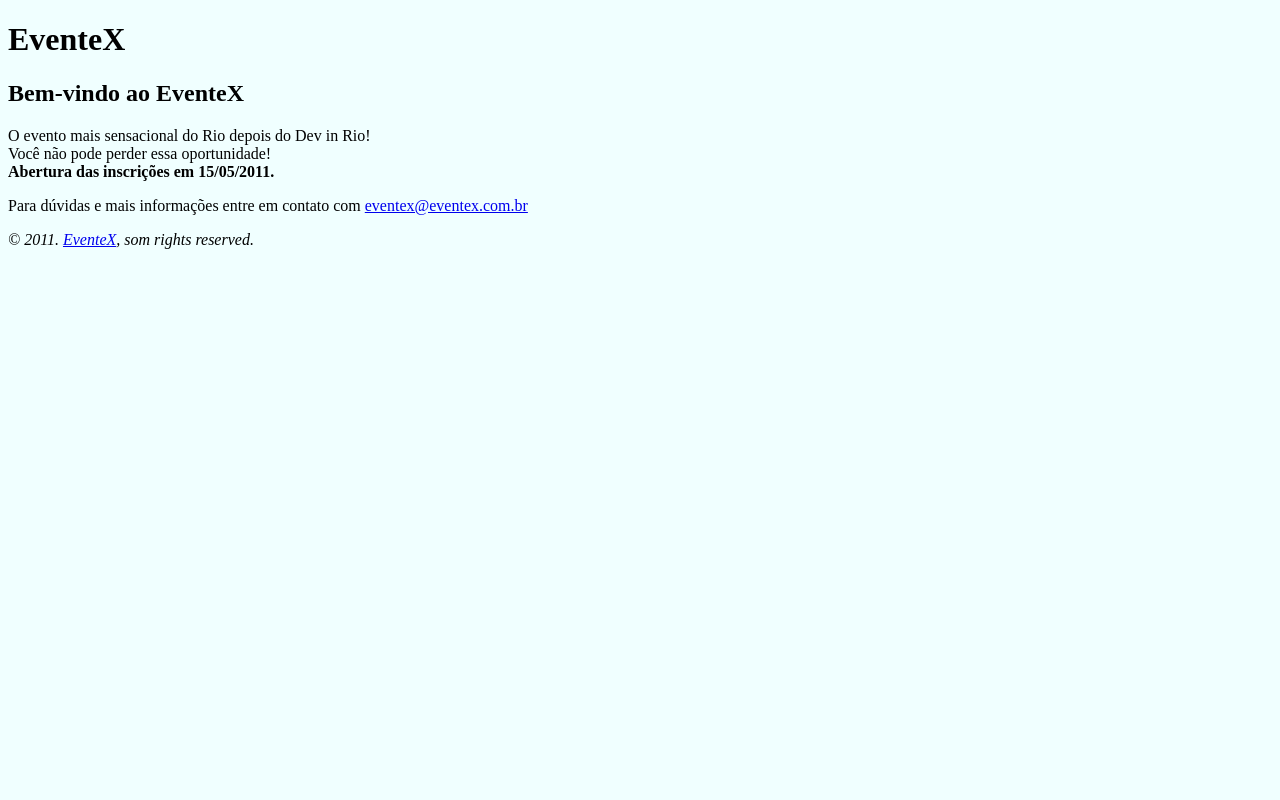
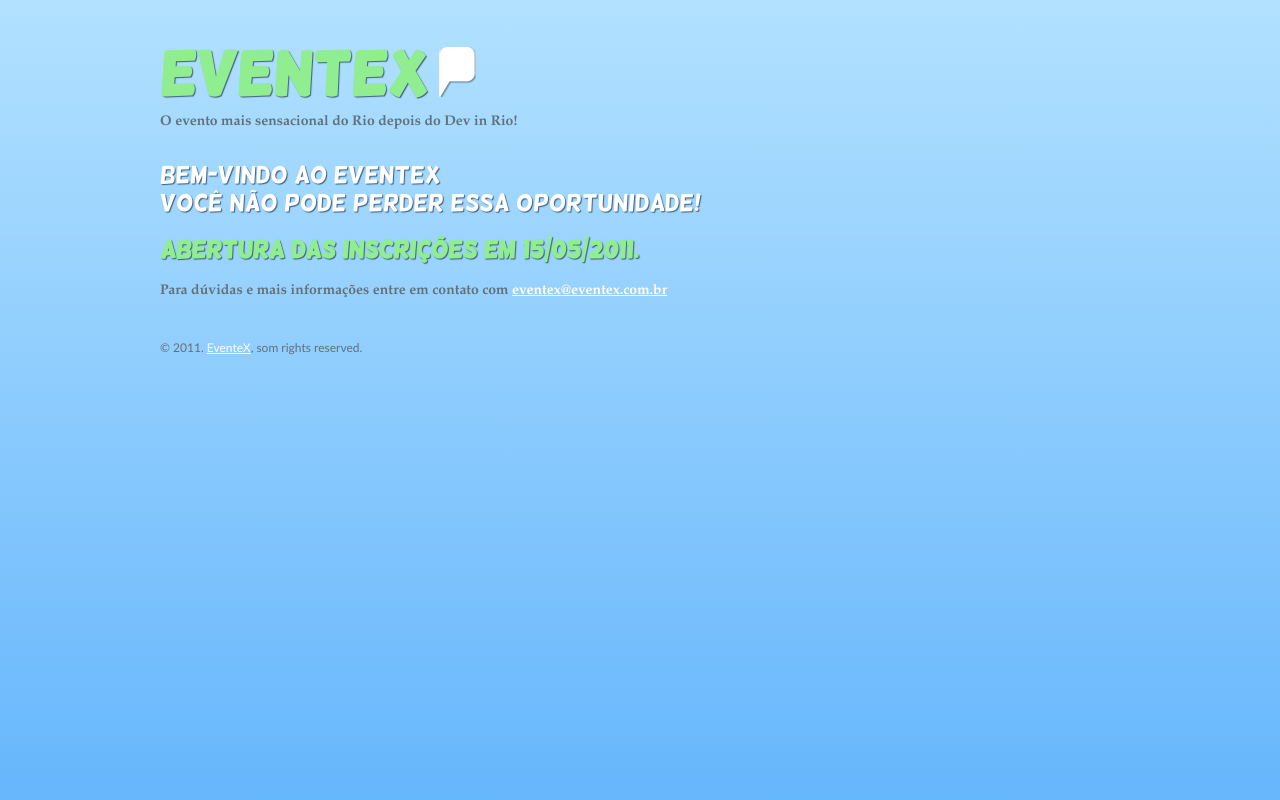
Before and after one commit to macndesign/eventex, a Django app: page / in a window 1280 px wide. Run offline with Django 3.2, Linux system fonts and the light colour scheme; parts of the project's set-up code (start-up, migrations or seed data) failed here and were passed over.

Commit message:
design, css e template

```diff
--- a/static/css/default.css
+++ b/static/css/default.css
@@ -1,3 +1,106 @@
-body {
-    background: #f0ffff;
+@font-face {
+	font-family: 'Helsinki';
+	src: url('../font/helsinki-webfont.eot');
+	src: local('☺'), url('../font/helsinki-webfont.woff') format('woff'), url('../font/helsinki-webfont.ttf') format('truetype'), url('../font/helsinki-webfont.svg#webfont5TvLDl3w') format('svg');
+	font-weight: normal;
+	font-style: normal;
 }
+article, section, aside, hgroup, nav, header, footer, figure, figcaption {
+  display: block;
+}
+* {
+  padding: 0;
+  margin: 0;
+}
+a {
+  color: #fff;
+}
+html, body {
+  font-family: "Trebuchet MS", Helvetica, sans-serif;
+  height: 100%;
+  background: #b2e1ff; /* old browsers */
+  background: -moz-linear-gradient(top, #b2e1ff 0%, #66b6fc 100%); /* firefox */
+  background: -webkit-gradient(linear, left top, left bottom, color-stop(0%,#b2e1ff), color-stop(100%,#66b6fc)); /* webkit */
+  filter: progid:DXImageTransform.Microsoft.gradient( startColorstr='#b2e1ff', endColorstr='#66b6fc',GradientType=0 ); /* ie */
+}
+.container {
+  min-height: 100%;
+  width: 960px;
+  margin: 0 auto;
+}
+* html .container {
+  height: 100%;
+}
+header h1 {
+  display: inline-block;
+  font-family: Helsinki, Arial Black, Gadget, sans-serif;
+  padding: 40px 50px 5px 0px;
+  font-size: 60px;
+  background: url(../img/bubble.png) no-repeat right 47px;
+  text-shadow: 1px 1px 1px #42607a;
+  filter: dropshadow(color=#42607a, offx=1, offy=1);
+}
+header h1 a {
+  text-decoration: none;
+  color: #90ee90;
+}
+header h2, .view h2 {
+  font-family: "Palatino Linotype", "Book Antiqua", Palatino, serif;
+  margin: 0px 0px 30px 0px;
+  font-size: 14px;
+  color: #627077;
+}
+.itens {
+  list-style: none;
+}
+.item > p {
+  font-family: Helsinki, Arial Black, Gadget, sans-serif;
+  text-decoration: none;
+  color: #fff;
+  font-size: 24px;
+  text-shadow: 1px 1px 1px #42607a;
+  filter: dropshadow(color=#42607a, offx=1, offy=1);
+  -webkit-transition: all .5s ;
+  -moz-transition: all .5s ;
+  -o-transition: all .5s ;
+  transition: all .5s ;
+}
+.item > p:hover {
+  color: #cbffff;
+}
+.item > p > strong {
+    color: #90ee90;
+}
+.single .item > p {
+  font-size: 40px;
+}
+.single .item > p:hover {
+  color: #fff;
+}
+.answers {
+  width: 960px;
+  list-style: none;
+  overflow: auto;
+  margin: 10px 0px 30px 0px;
+}
+.answers li {
+  float: left;
+  width: 460px;
+  margin: 10px;
+}
+nav ul {
+  list-style: none;
+  overflow: auto;
+}
+nav ul li {
+  float: left;
+  margin-right: 20px;
+}
+nav ul li a:hover {
+  text-decoration: none;
+}
+footer {
+  font-size: 12px;
+  margin: 40px 0px;
+  color: #627077;
+}
--- a/templates/index.html
+++ b/templates/index.html
@@ -1,29 +1,40 @@
 <!DOCTYPE html>
 <html>
 <head>
-    <title>EventeX</title>
+    <title>Ask</title>
+    <meta charset="utf-8" />
     <link href="{{ STATIC_URL }}css/default.css" rel="stylesheet" media="screen">
 </head>
 <body>
+<div class="container">
     <header>
-        <h1>EventeX</h1>
+        <hgroup>
+            <h1><a href="{% url index %}">EventeX</a></h1>
+            <h2>O evento mais sensacional do Rio depois do Dev in Rio!</h2>
+        </hgroup>
     </header>
-    <article>
-        <h2>Bem-vindo ao EventeX</h2>
-        <section>
-            <p>
-                O evento mais sensacional do Rio depois do Dev in Rio!<br />
-                Voc&ecirc; n&atilde;o pode perder essa oportunidade!<br />
-                <strong>Abertura das inscri&ccedil;&otilde;es em 15/05/2011.</strong>
-            </p>
-            <p>
-                Para d&uacute;vidas e mais informa&ccedil;&otilde;es entre em contato com
-                <a href="mailto:eventex@eventex.com">eventex@eventex.com.br</a>
-            </p>
-        </section>
-    </article>
+    <div class="view">
+        <ul class="itens">
+            <li class="item">
+                <p>Bem-vindo ao EventeX</p>
+            </li>
+            <li class="item">
+                <p>Voc&ecirc; n&atilde;o pode perder essa oportunidade!</p>
+            </li>
+            <li class="item">
+                <br />
+                <p><strong>Abertura das inscri&ccedil;&otilde;es em 15/05/2011.</strong></p>
+            </li>
+        </ul>
+        <br />
+        <h2>Para d&uacute;vidas e mais informa&ccedil;&otilde;es entre em contato com
+            <a href="mailto:eventex@eventex.com">eventex@eventex.com.br</a></h2>
+    </div>
     <footer>
-        <address>&copy; 2011. <a href="mailto:eventex@eventex.com.br">EventeX</a>, som rights reserved.</address>
+        <p>
+            &copy; 2011. <a href="mailto:eventex@eventex.com.br">EventeX</a>, som rights reserved.
+        </p>
     </footer>
+</div>
 </body>
 </html>
--- a/urls.py
+++ b/urls.py
@@ -16,7 +16,7 @@ urlpatterns = patterns('',
 
     # Uncomment the next line to enable the admin:
     # url(r'^admin/', include(admin.site.urls)),
-    (r'^$', homepage),
+    url(r'^$', homepage, name='index'),
 )
 
 urlpatterns += staticfiles_urlpatterns()
```
Also changed, not shown: core/static/css/default.css (+10 -6 lines), static/font/helsinki-webfont.ttf (added), static/font/helsinki-webfont.woff (added), static/img/bubble.png (added), 2 other files.
